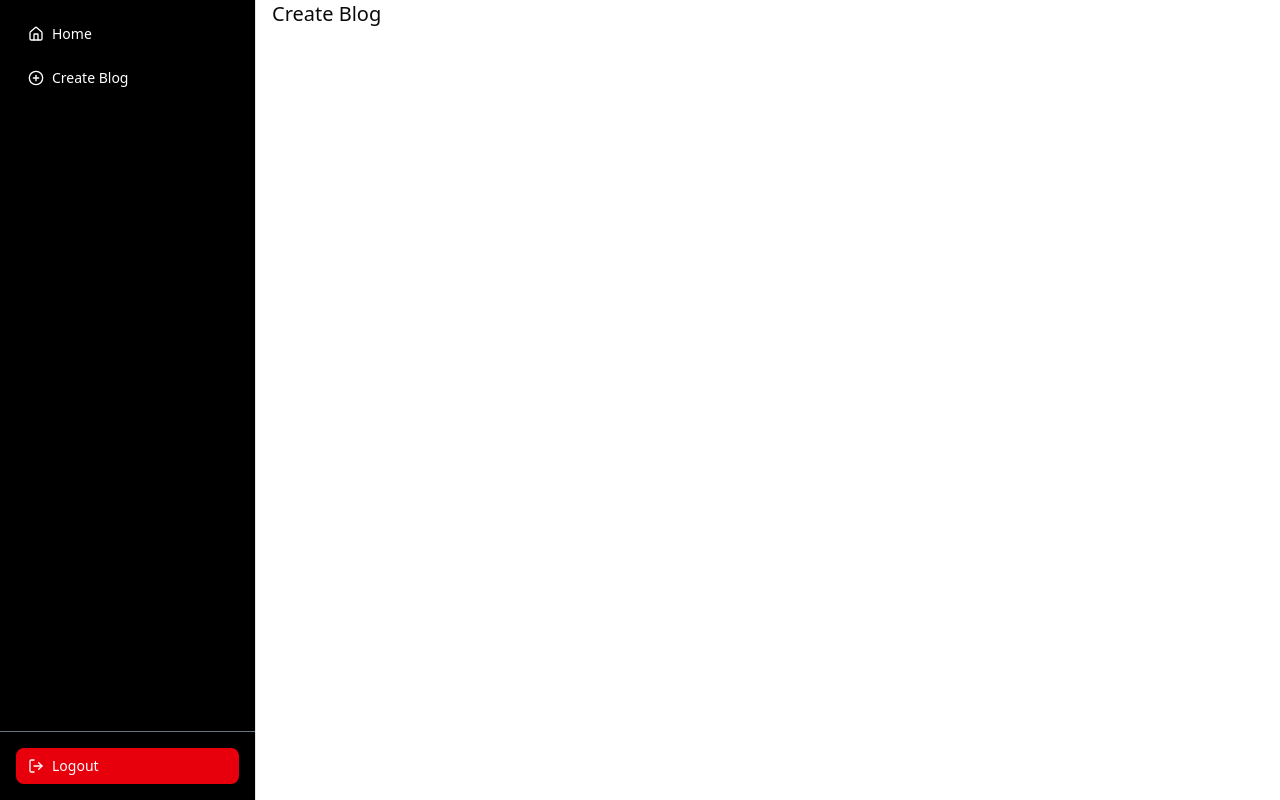
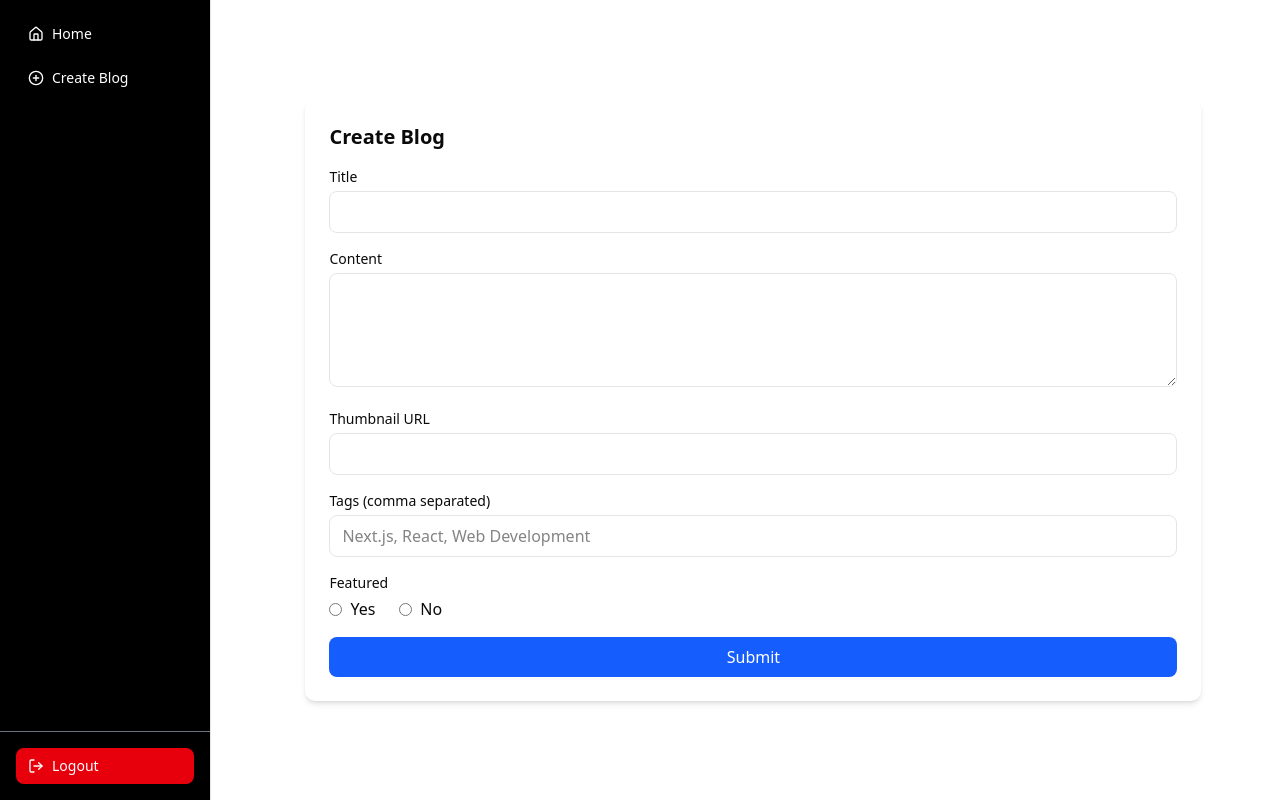
Before and after one commit to Mahabub2030/Next-blogs, a Next.js app: page /dashboard/create-blog in a window 1280 px wide. Built offline with nearby package versions, Linux system fonts and the light colour scheme.

Commit message:
added all code

```diff
--- /dev/null
+++ b/src/actions/create.ts
@@ -0,0 +1,62 @@
+// "use server";
+
+// import { redirect } from "next/navigation";
+
+// export const create = async (data: FormData) => {
+//   const blogInfo = Object.fromEntries(data.entries());
+//   const modifiedData = {
+//     ...blogInfo,
+//     authorId: 1,
+//     tags: blogInfo.tags
+//       .toString()
+//       .split(",")
+//       .map((tag) => tag.trim()),
+//   };
+//   const res = await fetch(`${process.env.NEXT_PUBLIC_BASE_API}/post`, {
+//     method: "POST",
+//     headers: {
+//       "Content-Type": "application/json",
+//     },
+//     body: JSON.stringify(modifiedData),
+//   });
+//   const result = await res.json();
+//   console.log(modifiedData);
+//   if (result) {
+//     redirect("/blogs");
+//   }
+//   return result;
+// };
+"use server";
+
+import { redirect } from "next/navigation";
+
+export const create = async (data: FormData) => {
+  const blogInfo = Object.fromEntries(data.entries());
+
+  const modifiedData = {
+    ...blogInfo,
+    authorId: 1,
+    tags: blogInfo.tags
+      .toString()
+      .split(",")
+      .map((tag) => tag.trim()),
+  };
+
+  const res = await fetch(`${process.env.NEXT_PUBLIC_BASE_API}/post`, {
+    method: "POST",
+    headers: {
+      "Content-Type": "application/json",
+    },
+    body: JSON.stringify(modifiedData),
+  });
+
+  if (!res.ok) {
+    console.error("Blog creation failed:", res.status, res.statusText);
+    throw new Error("Failed to create blog");
+  }
+
+  const result = await res.json();
+  console.log("Created blog:", result);
+
+  redirect("/blogs");
+};
--- a/src/app/(dashboard)/dashboard/create-blog/page.tsx
+++ b/src/app/(dashboard)/dashboard/create-blog/page.tsx
@@ -1,9 +1,9 @@
-import React from "react";
+import CreateBlogForm from "@/components/modules/Blogs/CreateBlogForm";
 
 const CreateBlog = () => {
   return (
-    <div>
-      <h1 className="text-center text-xl">Create Blog</h1>
+    <div className="w-full flex justify-center items-center">
+      <CreateBlogForm />
     </div>
   );
 };
--- /dev/null
+++ b/src/components/modules/Blogs/CreateBlogForm.tsx
@@ -0,0 +1,100 @@
+"use client";
+
+import { create } from "@/actions/create";
+import Form from "next/form";
+
+export default function CreateBlogForm() {
+  return (
+    <Form
+      action={create}
+      className="max-w-4xl mx-auto p-6 bg-white shadow-md rounded-lg space-y-4 w-full"
+    >
+      <h2 className="text-xl font-semibold mb-4">Create Blog</h2>
+
+      {/* Title */}
+      <div>
+        <label className="block text-sm font-medium mb-1" htmlFor="title">
+          Title
+        </label>
+        <input
+          type="text"
+          id="title"
+          name="title"
+          className="w-full rounded-md border px-3 py-2 focus:ring focus:ring-blue-200"
+        />
+      </div>
+
+      {/* Content */}
+      <div>
+        <label className="block text-sm font-medium mb-1" htmlFor="content">
+          Content
+        </label>
+        <textarea
+          id="content"
+          name="content"
+          rows={4}
+          className="w-full rounded-md border px-3 py-2 focus:ring focus:ring-blue-200"
+        />
+      </div>
+
+      {/* Thumbnail */}
+      <div>
+        <label className="block text-sm font-medium mb-1" htmlFor="thumbnail">
+          Thumbnail URL
+        </label>
+        <input
+          type="url"
+          id="thumbnail"
+          name="thumbnail"
+          className="w-full rounded-md border px-3 py-2 focus:ring focus:ring-blue-200"
+        />
+      </div>
+
+      {/* Tags */}
+      <div>
+        <label className="block text-sm font-medium mb-1" htmlFor="tags">
+          Tags (comma separated)
+        </label>
+        <input
+          type="text"
+          id="tags"
+          name="tags"
+          placeholder="Next.js, React, Web Development"
+          className="w-full rounded-md border px-3 py-2 focus:ring focus:ring-blue-200"
+        />
+      </div>
+
+      {/* Featured */}
+      <div>
+        <p className="block text-sm font-medium mb-1">Featured</p>
+        <div className="flex gap-6">
+          <label className="flex items-center gap-2">
+            <input
+              type="radio"
+              name="isFeatured"
+              value="true"
+              className="text-blue-600 focus:ring-blue-500"
+            />
+            Yes
+          </label>
+          <label className="flex items-center gap-2">
+            <input
+              type="radio"
+              name="isFeatured"
+              value="false"
+              className="text-blue-600 focus:ring-blue-500"
+            />
+            No
+          </label>
+        </div>
+      </div>
+
+      <button
+        type="submit"
+        className="w-full bg-blue-600 text-white font-medium py-2 rounded-md hover:bg-blue-700 transition"
+      >
+        Submit
+      </button>
+    </Form>
+  );
+}
```
